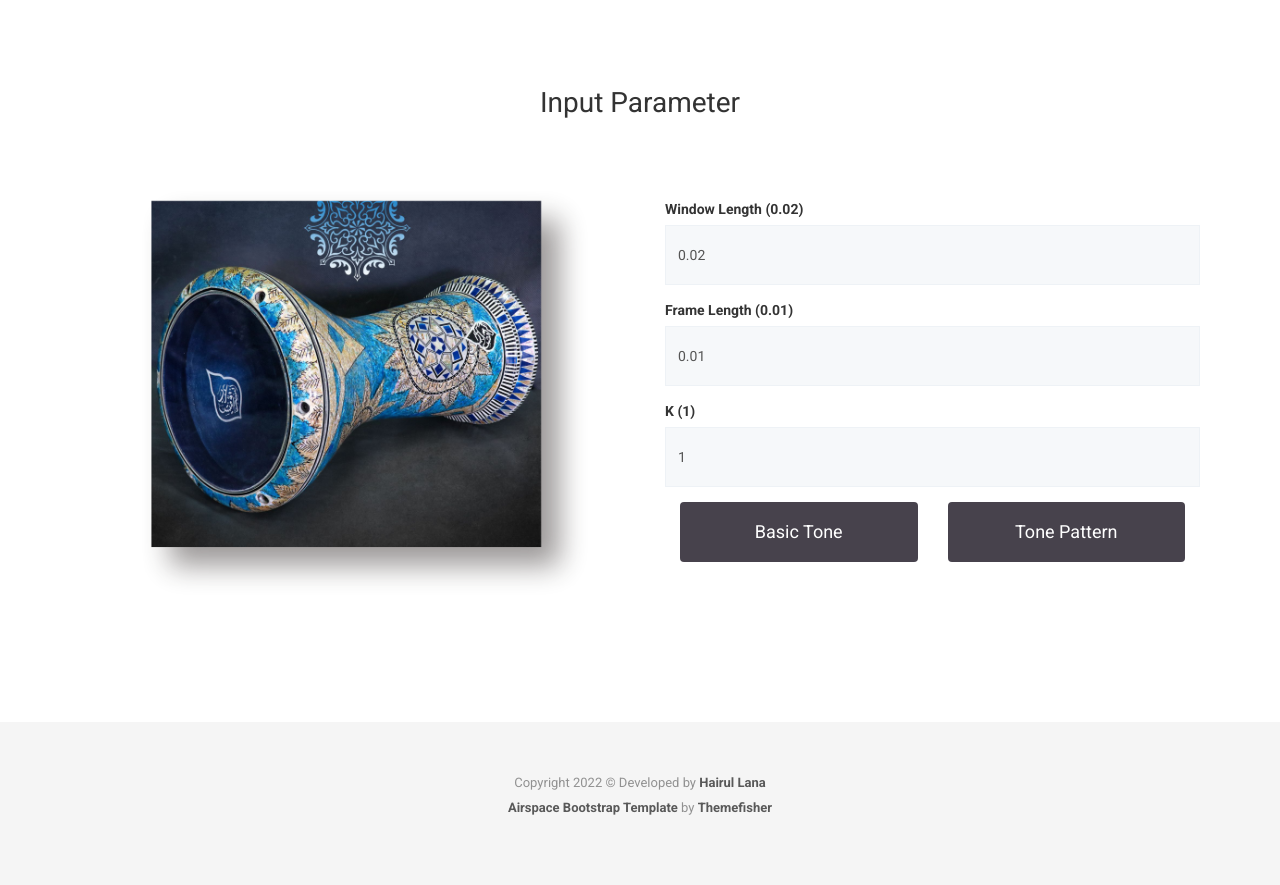
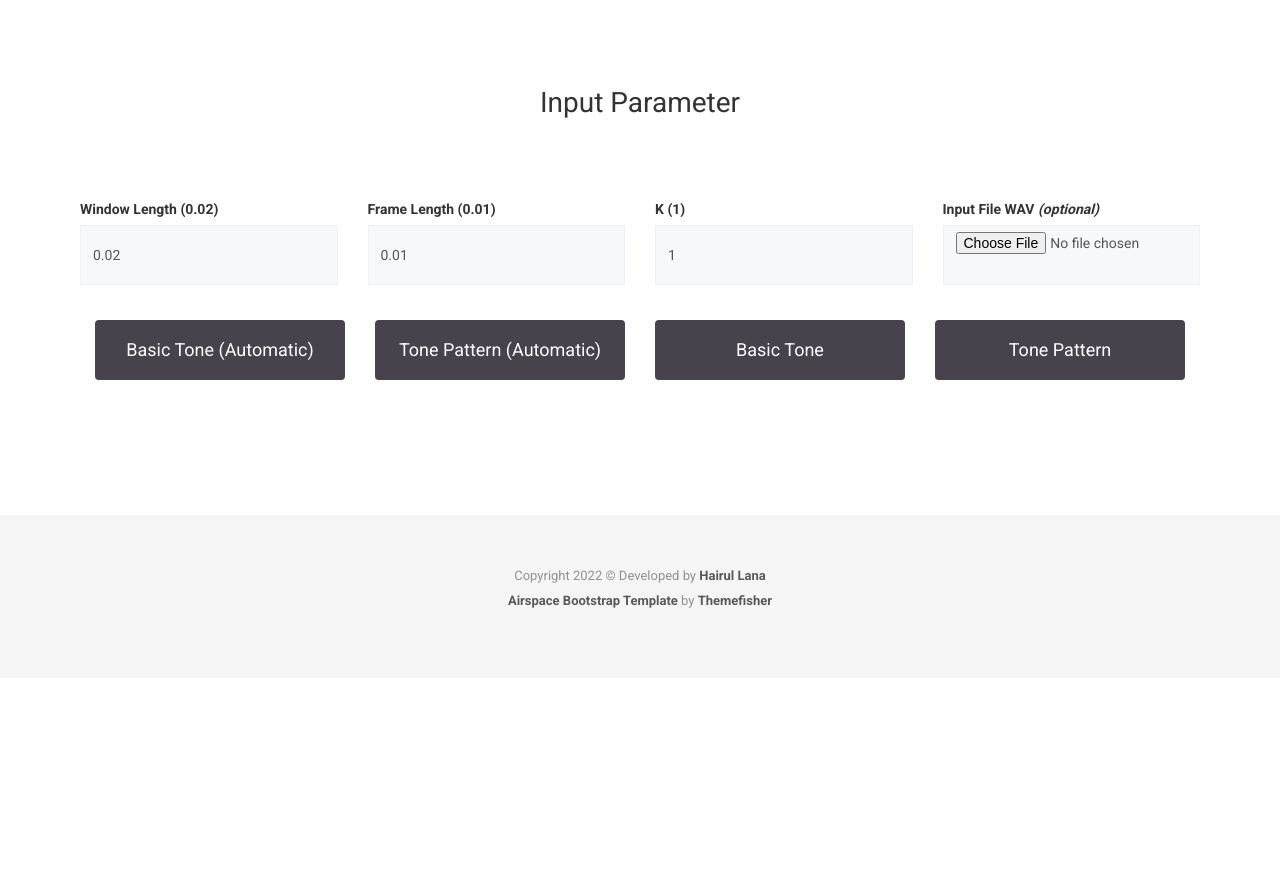
Before and after one commit to hairullana/darbuka-tone-identification, a Django app: page /identification/ in a window 1280 px wide. Shown: the part 431-1316 px from the top of the page. After the commit the page ends 1039 px from the top, so only its background shows below. Run offline with Django 4.2, Linux system fonts and the light colour scheme; some libraries are stand-ins or nearby versions; some web fonts are replaced.

Commit message:
change layout

```diff
--- a/templates/identification.html
+++ b/templates/identification.html
@@ -25,37 +25,46 @@
 		<div class="container">
 			<div class="row">
 				<h2 class="text-center">Input Parameter</h2>
-				<div class="col-md-6">
-					<img class="img-responsive" src="{% static 'images/wrapper-img.png' %}">
-				</div>
-				<div class="col-md-6">
-					<form class="row contact-form" id="contact-form" style="margin: 0 10px;" method="post" action="#result">
+				<div class="col-md-12">
+					<form enctype="multipart/form-data" class="row contact-form" id="contact-form" style="margin: 0 10px;" method="post" action="#result">
 						{% csrf_token %}
 						<div class="block">
 							<div class="row">
-								<div class="col-sm-12">
+								<div class="col-sm-3">
 									<div class="form-group">
 										<label for="windowLength">Window Length ({{ windowLength }})</label>
 										<input id="windowLength" name="windowLength" type="number" step="0.001" value="{{ windowLength }}" class="form-control" placeholder="Window Length">
 									</div>
 								</div>
-								<div class="col-sm-12">
+								<div class="col-sm-3">
 									<div class="form-group">
 										<label for="frameLength">Frame Length ({{ frameLength }})</label>
 										<input id="frameLength" name="frameLength" type="number" step="0.001" value="{{ frameLength }}" class="form-control" placeholder="Frame Length">
 									</div>
 								</div>
-								<div class="col-sm-12">
+								<div class="col-sm-3">
 									<div class="form-group">
 										<label for="k">K ({{ k }})</label>
 										<input id="k" name="k" type="number" value="{{ k }}" class="form-control" placeholder="K">
 									</div>
 								</div>
+								<div class="col-sm-3">
+									<div class="form-group">
+										<label for="inputFile">Input File WAV <em>(optional)</em></label>
+										<input id="inputFile" name="inputFile" type="file" class="form-control" placeholder="K">
+									</div>
+								</div>
 							</div>
-							<div class="col-sm-6">
+							<div class="col-sm-3 mt-10">
+								<button class="btn btn-default" name="basicToneAutomatic" type="submit">Basic Tone (Automatic)</button>
+							</div>
+							<div class="col-sm-3 mt-10">
+								<button class="btn btn-default" name="tonePatternAutomatic" type="submit">Tone Pattern (Automatic)</button>
+							</div>
+							<div class="col-sm-3 mt-10">
 								<button class="btn btn-default" name="basicTone" type="submit">Basic Tone</button>
 							</div>
-							<div class="col-sm-6">
+							<div class="col-sm-3 mt-10">
 								<button class="btn btn-default" name="tonePattern" type="submit">Tone Pattern</button>
 							</div>
 						</div>
```
